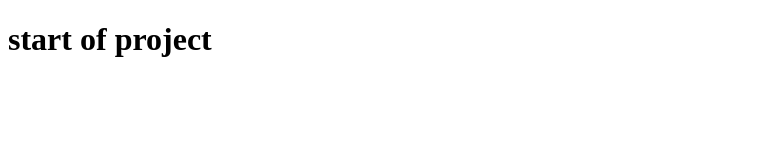
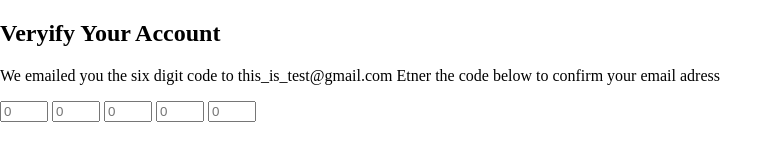
Before and after one commit to Ameer2000Mzori/Verify-Account, a website built with webpack: page src/index.html in a window 1280 px wide. Shown: the whole page, without its empty margins (0-783 px from the left). Built offline with nearby package versions, Linux system fonts and the light colour scheme.

Commit message:
some styling + html tree to the tree

```diff
--- a/src/index.html
+++ b/src/index.html
@@ -18,7 +18,52 @@
     />
   </head>
   <body>
-    <h1>start of project</h1>
+    <header class="header">
+      <section class="main">
+        <h1 class="title-Text">Veryify Your Account</h1>
+        <p>
+          We emailed you the six digit code to this_is_test@gmail.com Etner the
+          code below to confirm your email adress
+        </p>
+        <div class="inputs-Wrap">
+          <input
+            type="number"
+            placeholder="0"
+            class="number-Input"
+            min="0"
+            max="9"
+          />
+          <input
+            type="number"
+            placeholder="0"
+            class="number-Input"
+            min="0"
+            max="9"
+          />
+          <input
+            type="number"
+            placeholder="0"
+            class="number-Input"
+            min="0"
+            max="9"
+          />
+          <input
+            type="number"
+            placeholder="0"
+            class="number-Input"
+            min="0"
+            max="9"
+          />
+          <input
+            type="number"
+            placeholder="0"
+            class="number-Input"
+            min="0"
+            max="9"
+          />
+        </div>
+      </section>
+    </header>
     <script src="script.js"></script>
   </body>
 </html>
--- a/src/script.js
+++ b/src/script.js
@@ -0,0 +1 @@
+console.log("hallo world");
--- a/src/style.css
+++ b/src/style.css
@@ -0,0 +1,6 @@
+@import url("https://fonts.googleapis.com/css2?family=Roboto:ital,wght@0,100;0,300;0,400;0,500;0,700;0,900;1,100;1,300;1,400;1,500;1,700;1,900&family=Silkscreen:wght@400;700&display=swap");
+
+body {
+  padding: 0;
+  margin: 0;
+}
```
Also changed, not shown: 1 other file.
